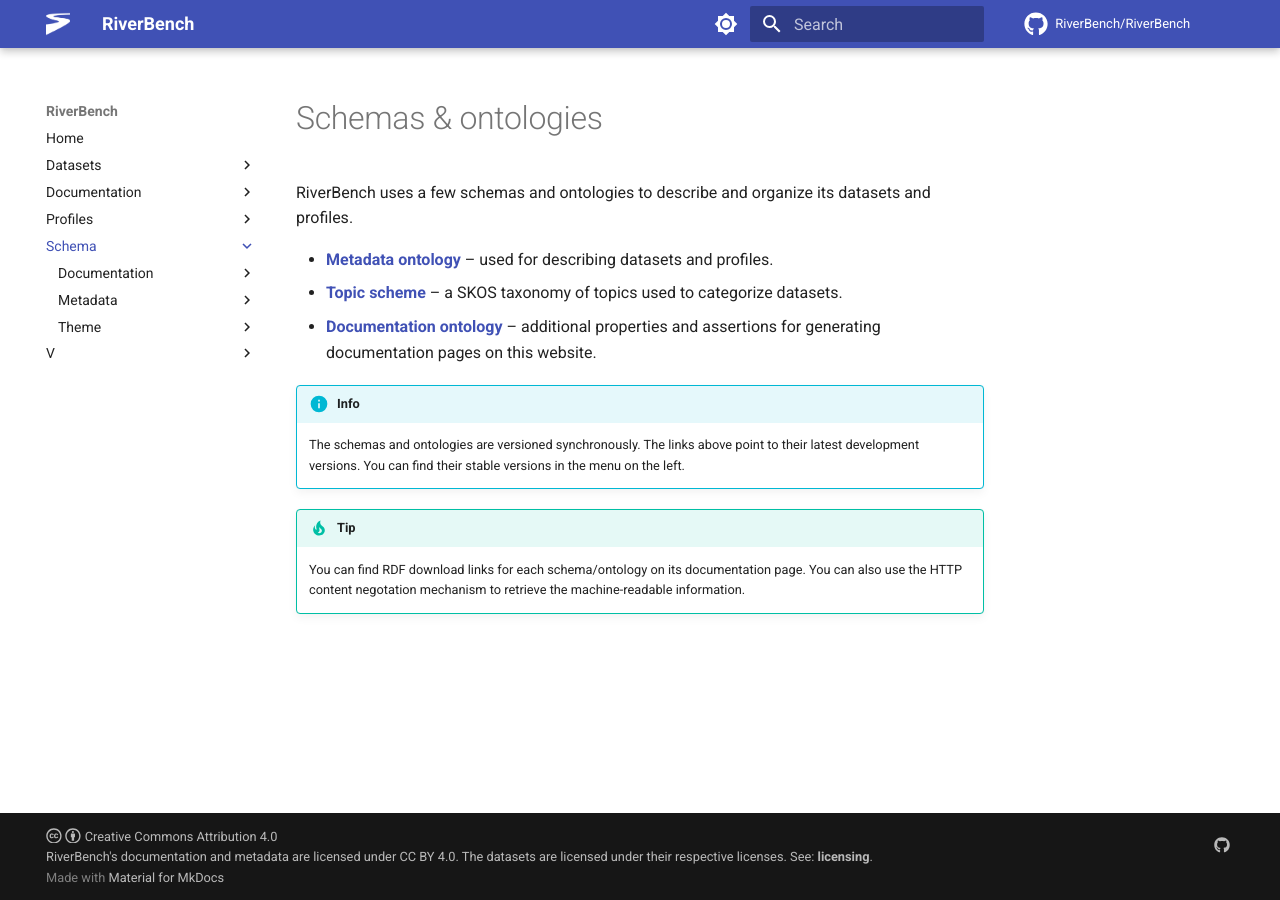
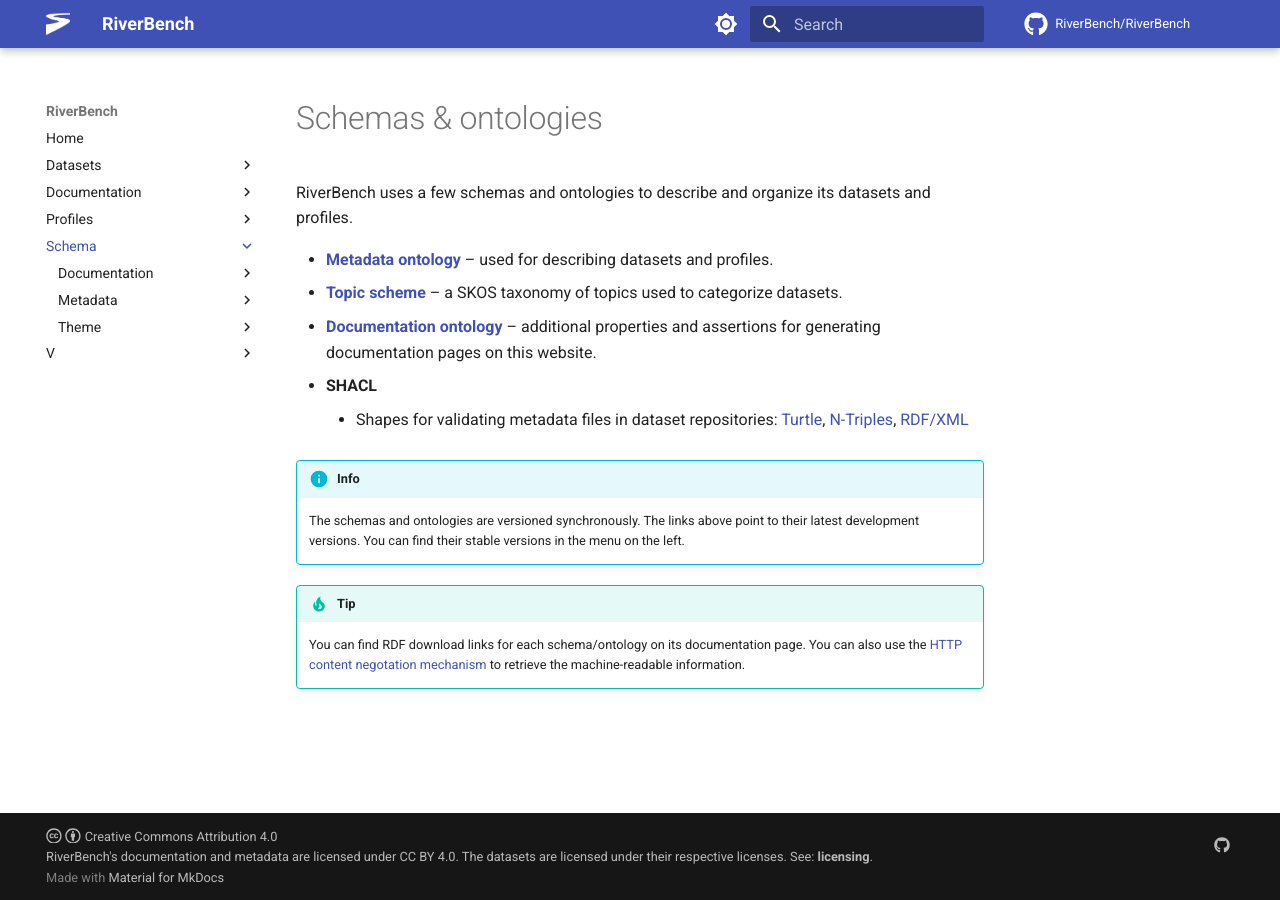
Before and after one commit to RiverBench/riverbench.github.io, an MkDocs documentation site: the page built from docs/schema/index.md, in a window 1280 px wide. Built offline with MkDocs 1.6.1 and Material for MkDocs 9.7.7, drawn with Linux system fonts in a browser that asks for light colours; comment, search, counter and statistics services are not loaded.

Commit message:
Add links to SHACL files

```diff
--- a/docs/schema/index.md
+++ b/docs/schema/index.md
@@ -5,6 +5,8 @@
 * **[Metadata ontology](metadata/dev)** – used for describing datasets and profiles.
 * **[Topic scheme](theme/dev)** – a SKOS taxonomy of topics used to categorize datasets.
 * **[Documentation ontology](documentation/dev)** – additional properties and assertions for generating documentation pages on this website.
+* **SHACL**
+    * Shapes for validating metadata files in dataset repositories: [Turtle](https://w3id.org/riverbench/schema/dataset-shacl.ttl), [N-Triples](https://w3id.org/riverbench/schema/dataset-shacl.nt), [RDF/XML](https://w3id.org/riverbench/schema/dataset-shacl.rdf)
 
 !!! info
 
@@ -12,4 +14,4 @@
 
 !!! tip
 
-    You can find RDF download links for each schema/ontology on its documentation page. You can also use the HTTP content negotation mechanism to retrieve the machine-readable information.
+    You can find RDF download links for each schema/ontology on its documentation page. You can also use the [HTTP content negotation mechanism](../documentation/metadata) to retrieve the machine-readable information.
```
